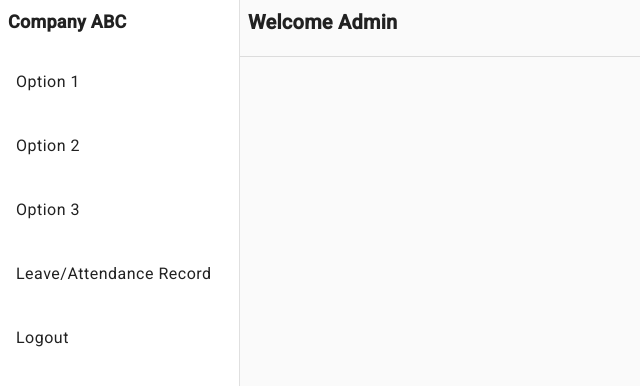
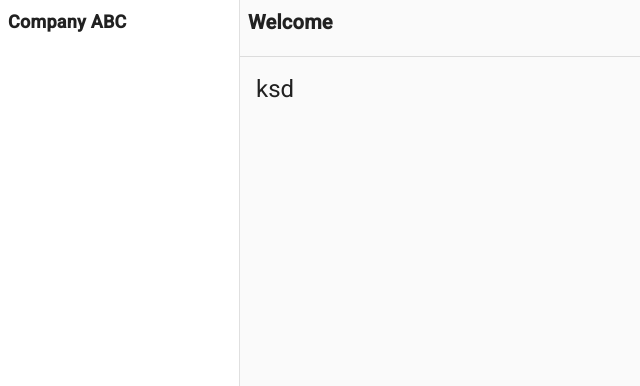
Before and after one commit to VuProjectCS619/leave-attendance-record-system-fe, an Angular app: page / in a window 1280 px wide. Shown: the top 386 px of the page, without its empty margins (0-640 px from the left). Built offline with nearby package versions, Linux system fonts and the light colour scheme.

Commit message:
inital commit

```diff
--- a/src/app/app.component.html
+++ b/src/app/app.component.html
@@ -1,3 +1,5 @@
 <router-outlet></router-outlet>
 
-<app-side-nav></app-side-nav>
+<side-nav>
+  <h1>ksd</h1>
+</side-nav>
--- a/src/app/shared/side-nav/side-nav.component.html
+++ b/src/app/shared/side-nav/side-nav.component.html
@@ -1,19 +1,19 @@
 <mat-drawer-container class="w-screen h-screen">
+<!-- drawer options -->
   <mat-drawer mode="side" opened class="w-60 ">
     <p class="text-lg font-semibold p-2">Company ABC</p>
     <mat-list>
       <div class="flex flex-col gap-4 w-full">
-      <mat-list-item><p class="cursor-pointer">Option 1</p></mat-list-item>
-      <mat-list-item><p class="cursor-pointer">Option 2</p></mat-list-item>
-      <mat-list-item><p class="cursor-pointer">Option 3</p></mat-list-item>
-      <mat-list-item> <p class="cursor-pointer">Leave/Attendance Record</p></mat-list-item>
-      <mat-list-item> <p class="cursor-pointer">Logout</p></mat-list-item>
+      <ng-content></ng-content>
       </div>
     </mat-list>
-
   </mat-drawer>
+<!-- main content -->
   <mat-drawer-content class="flex flex-col">
     <p class="p-2 text-xl font-semibold">Welcome {{title}} </p>
   <mat-divider> </mat-divider>
+    <div class="p-4">
+    <ng-content></ng-content>
+    </div>
   </mat-drawer-content>
 </mat-drawer-container>
--- a/src/app/shared/side-nav/side-nav.component.ts
+++ b/src/app/shared/side-nav/side-nav.component.ts
@@ -1,11 +1,11 @@
 import { Component } from '@angular/core';
 
 @Component({
-  selector: 'app-side-nav',
+  selector: 'side-nav',
   templateUrl: './side-nav.component.html',
   styleUrls: ['./side-nav.component.css']
 })
 export class SideNavComponent {
 
-  title:string = "Admin"
+  title:string = ""
 }
```
Also changed, not shown: src/app/shared/shared.module.ts (+3 -4 lines).
